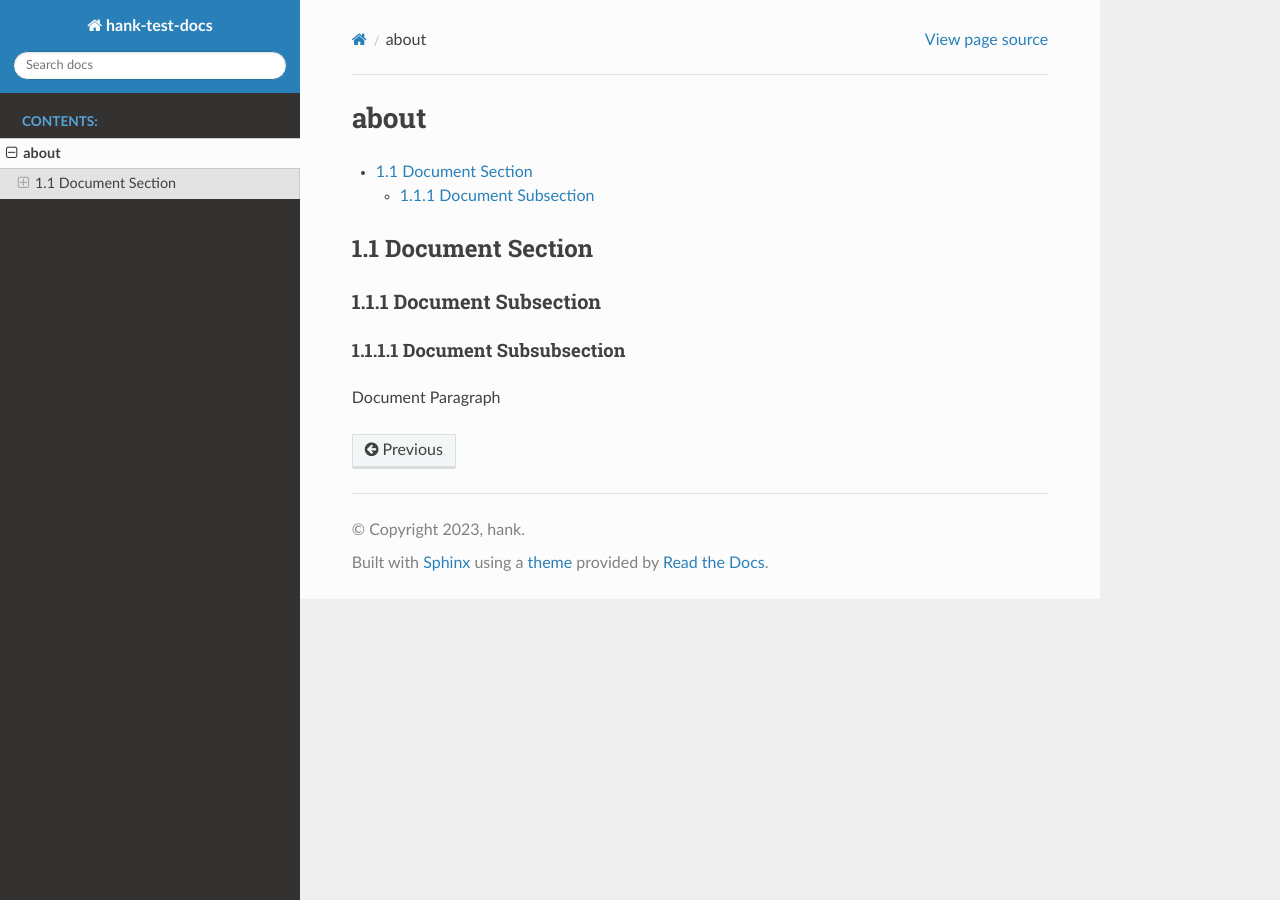
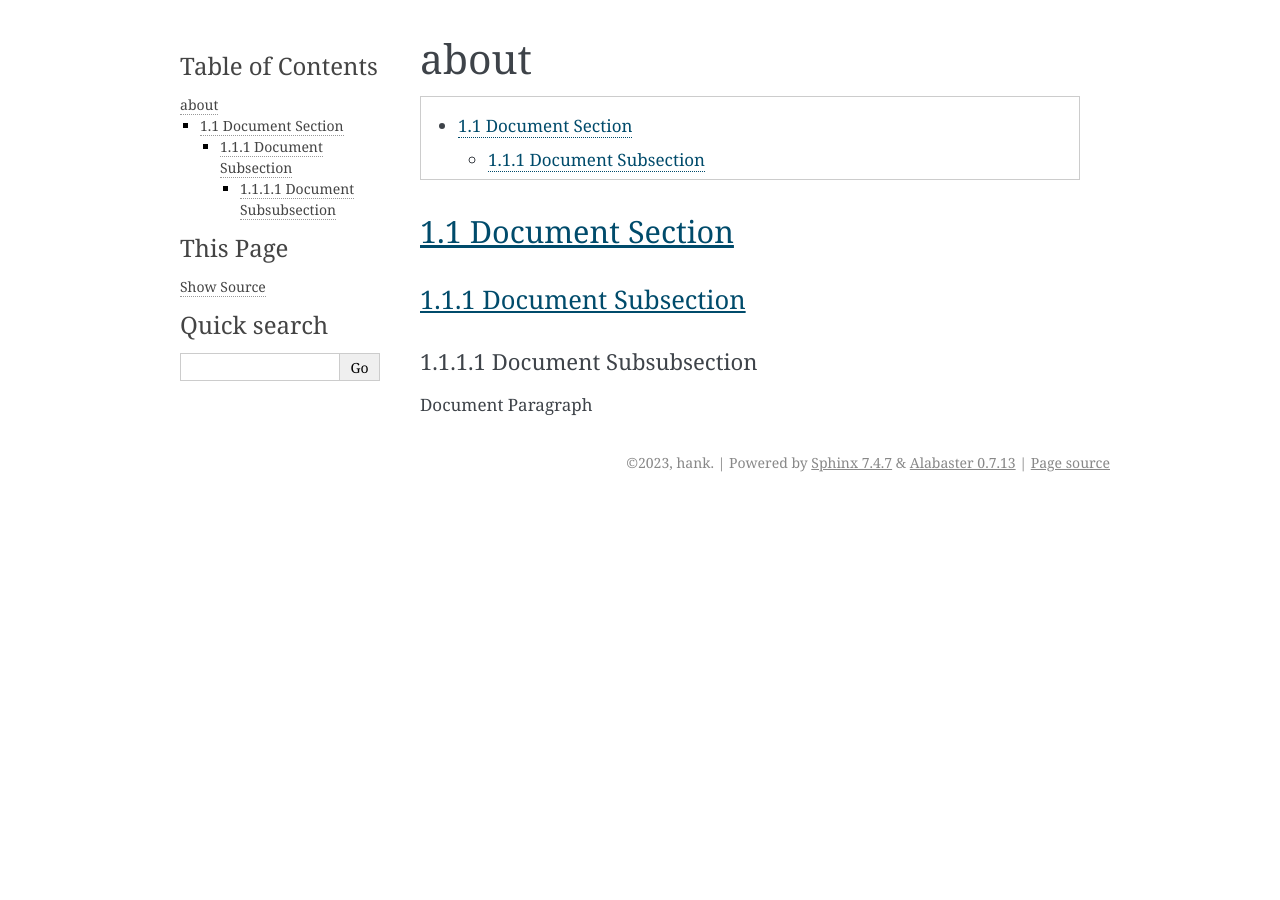
Before and after one commit to hanksuu/test-docs, a Sphinx documentation site: the page built from source/about.rst, in a window 1280 px wide. Built offline with Sphinx 7.4.7, drawn with Linux system fonts in a browser that asks for light colours; pages that are not in the unit, such as notebooks, are missing from menus.

Commit message:
fix compile error

```diff
--- a/source/conf.py
+++ b/source/conf.py
@@ -15,6 +15,7 @@ release = 'v0.1'
 # https://www.sphinx-doc.org/en/master/usage/configuration.html#general-configuration
 
 extensions = [
+    #'recommonmark',
     'sphinx_markdown_tables'
 ]
 
@@ -26,5 +27,5 @@ exclude_patterns = []
 # -- Options for HTML output -------------------------------------------------
 # https://www.sphinx-doc.org/en/master/usage/configuration.html#options-for-html-output
 
-html_theme = 'sphinx_rtd_theme'
-html_static_path = ['_static']
+#html_theme = 'sphinx_rtd_theme'
+#html_static_path = ['_static']
```
